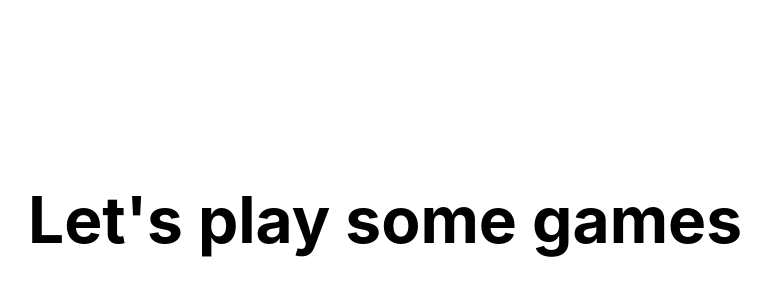
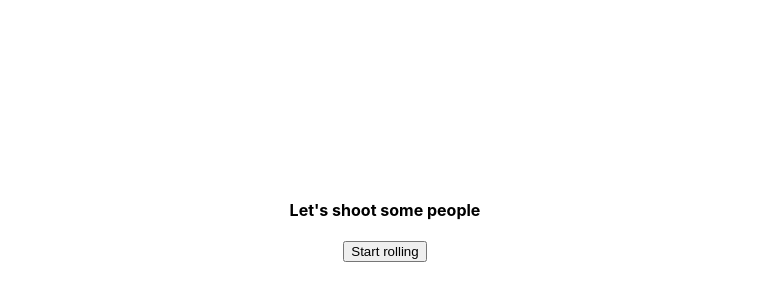
Before and after one commit to dev-nainglu/vincenia, a Next.js app: page /play in a window 1280 px wide. Shown: the part 180-480 px from the top of the page, without its empty margins (255-1026 px from the left). Built offline with nearby package versions, Linux system fonts and the light colour scheme; no server answers.

Commit message:
added normal flip logic

```diff
--- /dev/null
+++ b/pages/play/constants.ts
@@ -0,0 +1,18 @@
+export const play = {
+	headTitle: `Vincenia | Game`,
+	defaultTitle: `Let's shoot some people`,
+	winnerString: `Winner Winner Chicken Dinner`,
+	loserString: `Loser Loser Sore Loser`,
+	loading: `Loading da da da`,
+	tryAgain: `Would you like to try again`,
+};
+
+export const button = {
+	loading: `Loading`,
+	start: `Start rolling`,
+	retry: `Roll again?`,
+};
+
+export const logic = {
+	chance: 20, //1 - 99 :this is percentage value
+};
--- a/pages/play/index.tsx
+++ b/pages/play/index.tsx
@@ -1,16 +1,59 @@
 import type { NextPage } from 'next';
-
 import styles from '../../styles/Home.module.css';
-
 import { signIn, signOut, useSession } from 'next-auth/react';
 import Head from '../../componenets/Head';
+import { useState } from 'react';
+
+import { play, button, logic } from './constants';
+
 const Game: NextPage = () => {
+	// const rounds = logic.round
+	type round = 0 | 1 | 2 | 3 | 4 | 5; //there will only be 5 rounds
+
 	const { data: session, status } = useSession();
+	const [loading, setLoading] = useState(false);
+	const [didWin, setDidWin] = useState<boolean | null>(null);
+	const [roundCount, setRoundCount] = useState<round>(0);
+
+	const startRoll = () => {
+		setLoading(true);
+		setDidWin(null);
+
+		const output = Math.random(); //randomly generate a value between 0.0 to 1.0 (float value)
+		if (output < logic.chance / 100) {
+			processResult(true); //true for win
+		} else {
+			processResult(false); //false for lose
+		}
+	};
+
+	const processResult = (result: boolean) => {
+		const timer = setTimeout(() => {
+			setDidWin(result);
+			setLoading(false);
+		}, 1000);
+		return () => clearTimeout(timer);
+	};
+
+	const getResult = () => {
+		switch (didWin) {
+			case true:
+				return play.winnerString;
+			case false:
+				return play.loserString;
+			default:
+				return play.defaultTitle;
+		}
+	};
+
 	return (
 		<div className={styles.container}>
-			<Head title="Vangover | Game" />
+			<Head title={play.headTitle} />
 			<main className={styles.main}>
-				<h1 className={styles.title}>Let's play some games</h1>
+				<h4>{loading ? play.loading : getResult()}</h4>
+				<button onClick={startRoll} disabled={loading}>
+					{loading ? button.loading : !didWin ? button.start : button.retry}
+				</button>
 			</main>
 		</div>
 	);
```
